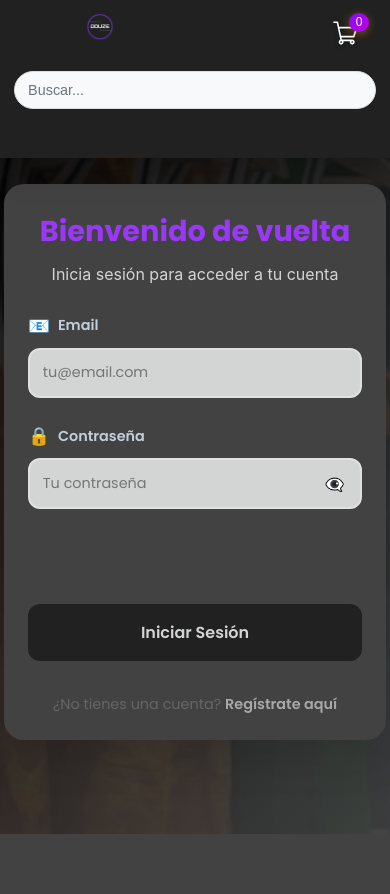
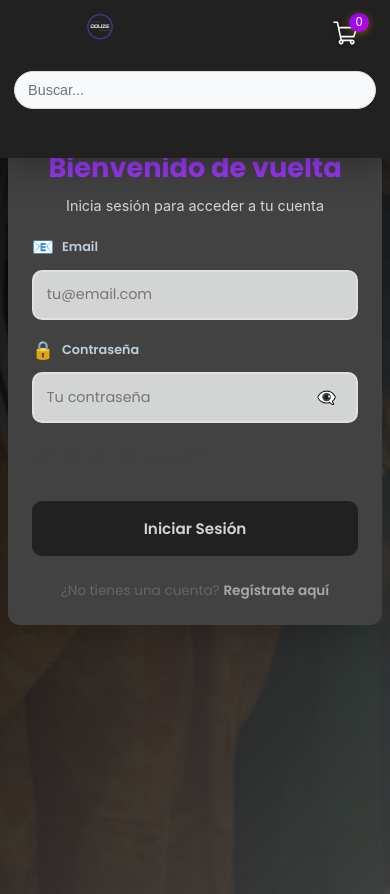
Before and after one commit to MauEscalante/douzeFrontend, a React (Create React App) app: page /login in a window 390 px wide. Before the commit the page ends 844 px from the top, so only its background shows below. Built offline with nearby package versions, Linux system fonts and the light colour scheme.

Commit message:
Responsive

```diff
--- a/src/Style/Login.css
+++ b/src/Style/Login.css
@@ -8,6 +8,7 @@
   position: relative;
   overflow: hidden;
   padding: 1rem;
+  min-height: 500px; /* Ensure minimum height */
 }
 
 .login-background {
@@ -38,6 +39,7 @@
   background-color: rgb(66, 66, 66);
   border-radius: 20px;
   overflow: hidden;
+  margin: 0 auto; /* Center horizontally */
 }
 
 .login-form-container {
@@ -110,6 +112,7 @@
   transition: all 0.3s ease;
   background-color: #D3D5D4;
   box-sizing: border-box;
+  min-height: 44px; /* Accessibility: minimum touch target */
 }
 
 .form-input:focus {
@@ -147,6 +150,11 @@
   border-radius: 6px;
   transition: background-color 0.3s ease;
   z-index: 1;
+  min-width: 44px; /* Accessibility: minimum touch target */
+  min-height: 44px;
+  display: flex;
+  align-items: center;
+  justify-content: center;
 }
 
 .password-toggle:hover {
@@ -203,6 +211,8 @@
   align-items: center;
   justify-content: center;
   gap: 0.5rem;
+  min-height: 48px; /* Accessibility: minimum touch target */
+  width: 100%; /* Ensure full width on mobile */
 }
 
 .form-submit-button:hover:not(:disabled) {
@@ -275,8 +285,302 @@
 
 
 
-/* Media queries para diferentes alturas de pantalla */
-@media (max-height: 800px) {
+/* ==================== MEDIA QUERIES - RESPONSIVE DESIGN ==================== */
+
+/* Extra Large screens (1200px and up) */
+@media (min-width: 1200px) {
+  .login-content {
+    max-width: 550px;
+  }
+
+  .login-form-container {
+    padding: 3.5rem;
+  }
+
+  .login-header h1 {
+    font-size: 2.5rem;
+  }
+
+  .login-header p {
+    font-size: 1.1rem;
+  }
+}
+
+/* Large screens (992px to 1199px) */
+@media (min-width: 992px) and (max-width: 1199px) {
+  .login-content {
+    max-width: 500px;
+  }
+
+  .login-form-container {
+    padding: 3rem;
+  }
+}
+
+/* Medium screens (768px to 991px) - Tablets */
+@media (min-width: 768px) and (max-width: 991px) {
+  .login-container {
+    padding: 1rem;
+    height: calc(100vh - 80px);
+  }
+
+  .login-content {
+    max-width: 450px;
+    width: 90%;
+  }
+
+  .login-form-container {
+    padding: 2.5rem;
+  }
+
+  .login-header h1 {
+    font-size: 2.1rem;
+  }
+
+  .login-header p {
+    font-size: 1rem;
+  }
+
+  .form-input {
+    padding: 1rem;
+    font-size: 1rem;
+  }
+
+  .form-submit-button {
+    padding: 1.2rem;
+    font-size: 1.1rem;
+  }
+}
+
+/* Small screens (576px to 767px) - Large phones in landscape */
+@media (min-width: 576px) and (max-width: 767px) {
+  .login-container {
+    padding: 0.75rem;
+    height: calc(100vh - 60px);
+  }
+
+  .login-content {
+    max-width: 400px;
+    width: 95%;
+    border-radius: 16px;
+  }
+
+  .login-form-container {
+    padding: 2rem;
+  }
+
+  .login-header h1 {
+    font-size: 1.9rem;
+    margin-bottom: 0.3rem;
+  }
+
+  .login-header p {
+    font-size: 0.95rem;
+  }
+
+  .login-header {
+    margin-bottom: 1.3rem;
+  }
+
+  .login-form {
+    gap: 1.3rem;
+  }
+
+  .form-input {
+    padding: 0.9rem;
+    font-size: 0.95rem;
+  }
+
+  .form-submit-button {
+    padding: 1.1rem;
+    font-size: 1rem;
+  }
+
+  .form-label {
+    font-size: 0.85rem;
+  }
+
+  .password-toggle {
+    right: 0.7rem;
+    font-size: 1.1rem;
+  }
+}
+
+/* Extra small screens (up to 575px) - Mobile phones */
+@media (max-width: 575px) {
+  .login-container {
+    padding: 0.5rem;
+    height: calc(100vh - 40px);
+    align-items: flex-start;
+    padding-top: 2rem;
+  }
+
+  .login-content {
+    max-width: 100%;
+    width: 100%;
+    border-radius: 12px;
+    box-shadow: 0 10px 25px rgba(0, 0, 0, 0.15);
+  }
+
+  .login-form-container {
+    padding: 1.5rem;
+  }
+
+  .login-header h1 {
+    font-size: 1.7rem;
+    margin-bottom: 0.3rem;
+  }
+
+  .login-header p {
+    font-size: 0.9rem;
+  }
+
+  .login-header {
+    margin-bottom: 1rem;
+  }
+
+  .login-form {
+    gap: 1rem;
+  }
+
+  .form-label {
+    font-size: 0.8rem;
+  }
+
+  .form-input {
+    padding: 0.8rem;
+    font-size: 0.9rem;
+    border-radius: 10px;
+  }
+
+  .form-submit-button {
+    padding: 1rem;
+    font-size: 0.95rem;
+    border-radius: 10px;
+  }
+
+  .form-options {
+    flex-direction: column;
+    gap: 0.8rem;
+    align-items: flex-start;
+  }
+
+  .checkbox-container,
+  .forgot-password {
+    font-size: 0.85rem;
+  }
+
+  .password-toggle {
+    right: 0.6rem;
+    font-size: 1rem;
+    padding: 0.4rem;
+  }
+
+  .login-footer p {
+    font-size: 0.85rem;
+  }
+
+  .login-footer {
+    margin-top: 1.5rem;
+  }
+}
+
+/* Very small screens (up to 360px) - Older/smaller phones */
+@media (max-width: 360px) {
+  .login-container {
+    padding: 0.25rem;
+    padding-top: 1rem;
+  }
+
+  .login-form-container {
+    padding: 1rem;
+  }
+
+  .login-header h1 {
+    font-size: 1.5rem;
+  }
+
+  .login-header p {
+    font-size: 0.85rem;
+  }
+
+  .form-input {
+    padding: 0.7rem;
+    font-size: 0.85rem;
+  }
+
+  .form-submit-button {
+    padding: 0.9rem;
+    font-size: 0.9rem;
+  }
+
+  .form-label {
+    font-size: 0.75rem;
+  }
+
+  .checkbox-container,
+  .forgot-password {
+    font-size: 0.8rem;
+  }
+
+  .login-footer p {
+    font-size: 0.8rem;
+  }
+}
+
+/* ==================== HEIGHT-SPECIFIC MEDIA QUERIES ==================== */
+
+/* For very short screens (landscape orientation on phones) */
+@media (max-height: 600px) and (orientation: landscape) {
+  .login-container {
+    height: calc(100vh - 20px);
+    padding: 0.5rem;
+    align-items: center;
+  }
+
+  .login-form-container {
+    padding: 1rem;
+  }
+
+  .login-header {
+    margin-bottom: 0.8rem;
+  }
+
+  .login-header h1 {
+    font-size: 1.4rem;
+    margin-bottom: 0.2rem;
+  }
+
+  .login-header p {
+    font-size: 0.8rem;
+  }
+
+  .login-form {
+    gap: 0.8rem;
+  }
+
+  .form-input {
+    padding: 0.6rem;
+    font-size: 0.85rem;
+  }
+
+  .form-submit-button {
+    padding: 0.8rem;
+    font-size: 0.9rem;
+    margin-top: 0.5rem;
+  }
+
+  .login-footer {
+    margin-top: 1rem;
+  }
+
+  .login-footer p {
+    font-size: 0.75rem;
+  }
+}
+
+/* For medium height screens */
+@media (min-height: 601px) and (max-height: 800px) {
   .login-form-container {
     padding: 2rem;
   }
@@ -294,93 +598,99 @@
   }
 }
 
-@media (max-height: 700px) {
+/* For very tall screens */
+@media (min-height: 900px) {
+  .login-container {
+    height: calc(100vh - 120px);
+  }
+
+  .login-content {
+    margin: 2rem 0;
+  }
+
   .login-form-container {
-    padding: 1.5rem;
+    padding: 4rem;
   }
 
   .login-header h1 {
-    font-size: 1.8rem;
+    font-size: 2.8rem;
   }
 
-  .login-header {
-    margin-bottom: 1rem;
+  .login-header p {
+    font-size: 1.2rem;
   }
 
   .login-form {
-    gap: 1rem;
-  }
-
-  .form-input {
-    padding: 0.8rem;
+    gap: 2rem;
   }
 }
 
-/* Responsive para diferentes anchos */
-@media (max-width: 1024px) {
+/* ==================== PRINT STYLES ==================== */
+@media print {
   .login-container {
-    padding: 1rem;
+    height: auto;
+    background: white !important;
+  }
+
+  .login-background,
+  .background-overlay {
+    display: none;
   }
 
   .login-content {
-    max-width: 480px;
+    box-shadow: none;
+    border: 1px solid #ccc;
   }
 }
 
-@media (max-width: 768px) {
-  .login-container {
-    padding: 0.5rem;
+/* ==================== UTILITY CLASSES FOR RESPONSIVE BEHAVIOR ==================== */
+
+/* Ensure images are responsive */
+.login-content img {
+  max-width: 100%;
+  height: auto;
+}
+
+/* Prevent horizontal scroll on small screens */
+.login-container * {
+  box-sizing: border-box;
+}
+
+/* High contrast mode support */
+@media (prefers-contrast: high) {
+  .form-input {
+    border-color: #000;
   }
 
-  .login-form-container {
-    padding: 2rem;
+  .form-input:focus {
+    border-color: #000;
+    box-shadow: 0 0 0 3px rgba(0, 0, 0, 0.3);
   }
 
-  .login-header h1 {
-    font-size: 2rem;
-  }
-
-  .login-content {
-    max-width: 100%;
-    margin: 0;
+  .form-submit-button {
+    border: 2px solid #000;
   }
 }
 
-@media (max-width: 480px) {
-  .login-container {
-    padding: 0.25rem;
+/* Reduced motion support */
+@media (prefers-reduced-motion: reduce) {
+  * {
+    animation-duration: 0.01ms !important;
+    animation-iteration-count: 1 !important;
+    transition-duration: 0.01ms !important;
   }
 
-  .login-form-container {
-    padding: 1.5rem;
-  }
-
-  .login-header h1 {
-    font-size: 1.8rem;
-  }
-
-  .login-header p {
-    font-size: 1rem;
-  }
-
-  .form-input {
-    padding: 0.8rem;
-    font-size: 0.9rem;
-  }
-
-  .form-submit-button {
-    padding: 1rem;
-    font-size: 1rem;
-  }
-
-  .form-options {
-    flex-direction: column;
-    gap: 1rem;
-    align-items: flex-start;
-  }
-
-  .password-toggle {
-    right: 0.6rem;
-    font-size: 1rem;
+  .loading-spinner {
+    animation: none;
   }
 }
+
+/* Focus management for accessibility */
+.form-input:focus-visible,
+.form-submit-button:focus-visible,
+.password-toggle:focus-visible,
+.forgot-password:focus-visible,
+.register-link:focus-visible {
+  outline: 2px solid #9B37F8;
+  outline-offset: 2px;
+}
```
